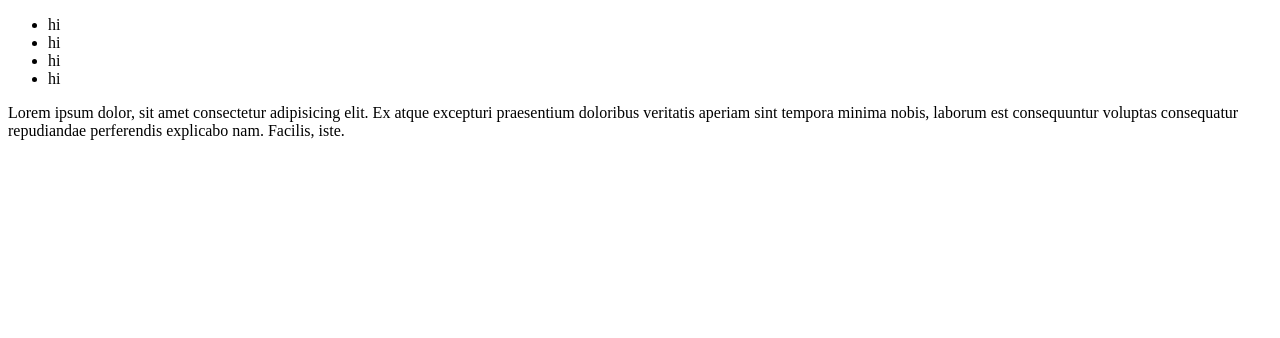
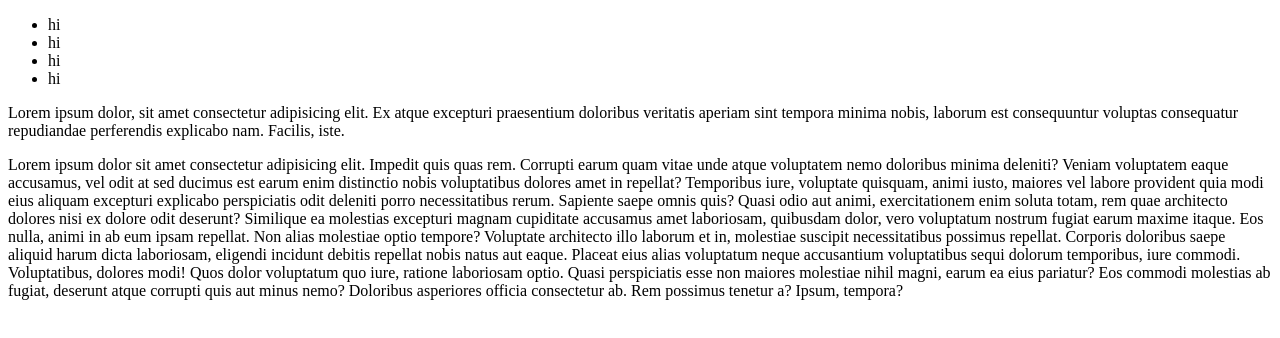
Before and after one commit to ghoshswarna/hello, a plain HTML site: page index.html in a window 1280 px wide. Drawn offline with Linux system fonts and the light colour scheme.

Commit message:
comment p

```diff
--- a/index.html
+++ b/index.html
@@ -20,6 +20,7 @@
     <main>
          <p> Lorem ipsum dolor, sit amet consectetur adipisicing elit. Ex atque excepturi praesentium doloribus veritatis aperiam sint tempora minima nobis, laborum est consequuntur voluptas consequatur repudiandae perferendis explicabo nam. Facilis, iste.</p>
     </main>
+    <p>Lorem ipsum dolor sit amet consectetur adipisicing elit. Impedit quis quas rem. Corrupti earum quam vitae unde atque voluptatem nemo doloribus minima deleniti? Veniam voluptatem eaque accusamus, vel odit at sed ducimus est earum enim distinctio nobis voluptatibus dolores amet in repellat? Temporibus iure, voluptate quisquam, animi iusto, maiores vel labore provident quia modi eius aliquam excepturi explicabo perspiciatis odit deleniti porro necessitatibus rerum. Sapiente saepe omnis quis? Quasi odio aut animi, exercitationem enim soluta totam, rem quae architecto dolores nisi ex dolore odit deserunt? Similique ea molestias excepturi magnam cupiditate accusamus amet laboriosam, quibusdam dolor, vero voluptatum nostrum fugiat earum maxime itaque. Eos nulla, animi in ab eum ipsam repellat. Non alias molestiae optio tempore? Voluptate architecto illo laborum et in, molestiae suscipit necessitatibus possimus repellat. Corporis doloribus saepe aliquid harum dicta laboriosam, eligendi incidunt debitis repellat nobis natus aut eaque. Placeat eius alias voluptatum neque accusantium voluptatibus sequi dolorum temporibus, iure commodi. Voluptatibus, dolores modi! Quos dolor voluptatum quo iure, ratione laboriosam optio. Quasi perspiciatis esse non maiores molestiae nihil magni, earum ea eius pariatur? Eos commodi molestias ab fugiat, deserunt atque corrupti quis aut minus nemo? Doloribus asperiores officia consectetur ab. Rem possimus tenetur a? Ipsum, tempora?</p>
     <footer></footer>
 </body>
 </html>
```
